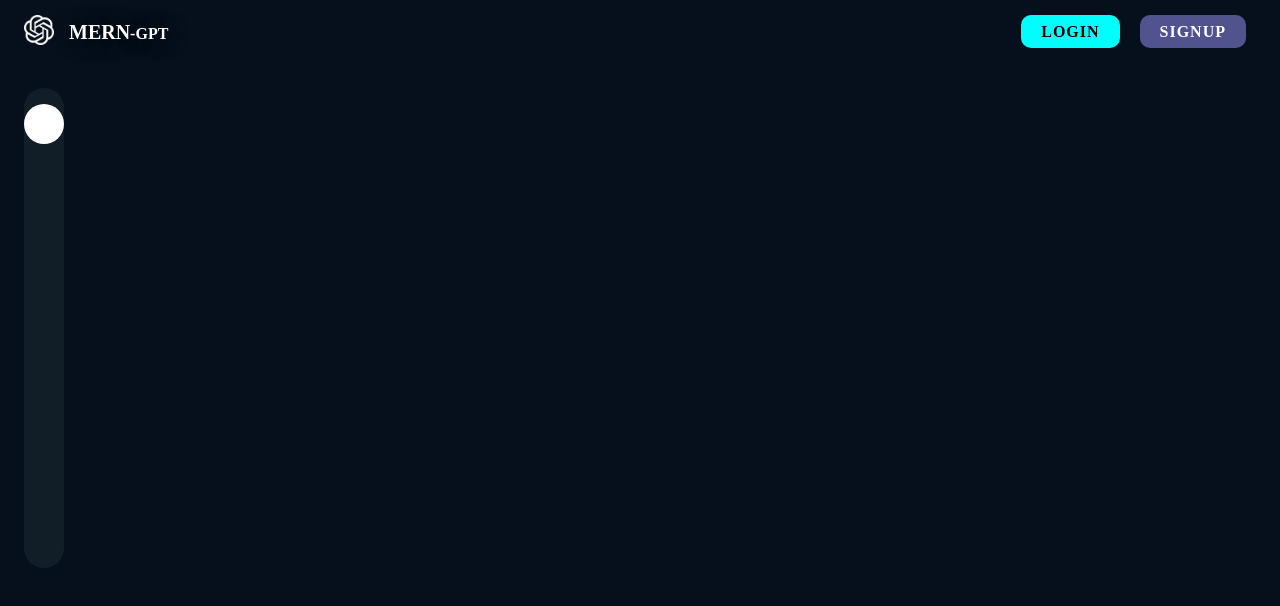
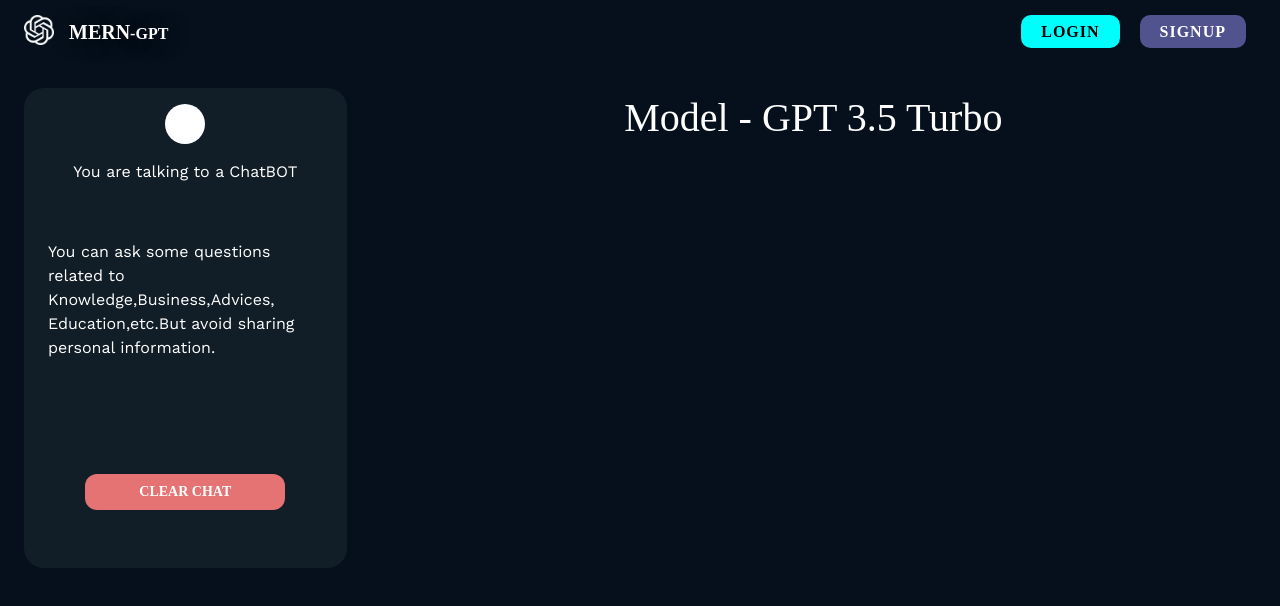
Before and after one commit to SanaUllahRasheed123/mern-openai-chatbot, a React (Vite) app in the folder frontend/: page /chat in a window 1280 px wide. Shown: the top 606 px of the page. Built offline with nearby package versions, Linux system fonts and the light colour scheme; no server answers.

Commit message:
Designing UI

```diff
--- a/frontend/src/pages/Chat.tsx
+++ b/frontend/src/pages/Chat.tsx
@@ -1,5 +1,6 @@
-import { Avatar, Box } from "@mui/material"
+import { Avatar, Box, Button, Typography } from "@mui/material"
 import { useAuth } from "../context/AuthContext"
+import { red } from "@mui/material/colors";
 
 const Chat = () => {
   const auth = useAuth();
@@ -15,7 +16,7 @@
       gap:3,
     }}
     >
-      <Box sx={{display: {md:"flex",xs:'none',sm:'none'}}}>
+      <Box sx={{display: {md:"flex",xs:'none',sm:'none'},flex:0.2,flexDirection:'column',}}>
         <Box
         sx={{
           display:'flex',
@@ -39,7 +40,38 @@
             {auth?.user?.name[0]}
             {auth?.user?.name.split(' ')[1][0]}
           </Avatar>
+          <Typography sx={{mx:'auto',fontFamily:'work sans'}}>
+              You are talking to a ChatBOT
+          </Typography>
+          <Typography sx={{mx:'auto',fontFamily:'work sans',my:4,p:3}}>
+            You can ask some questions related to Knowledge,Business,Advices,
+            Education,etc.But avoid sharing personal information.
+          </Typography>
+          <Button
+          sx={{
+            width:'200px',
+            my:'auto',
+            color:'white',
+            fontWeight:700,
+            borderRadius:3,
+            mx:'auto',
+            bgcolor:red[300],
+            ":hover":{
+            bgcolor:red.A400
+            }
+          }}
+          >
+            Clear Chat
+          </Button>
         </Box>
+      </Box>
+      <Box sx={{display:'flex',flex:{md:0.8,xs:1,sm:1},width:'100%'}}>
+        <Typography
+        sx={{fontSize:'40px',color:"white",mb:2,mx:'auto',}}>
+          Model - GPT 3.5 Turbo
+
+        </Typography>
+
       </Box>
     </Box>
     </>
```
